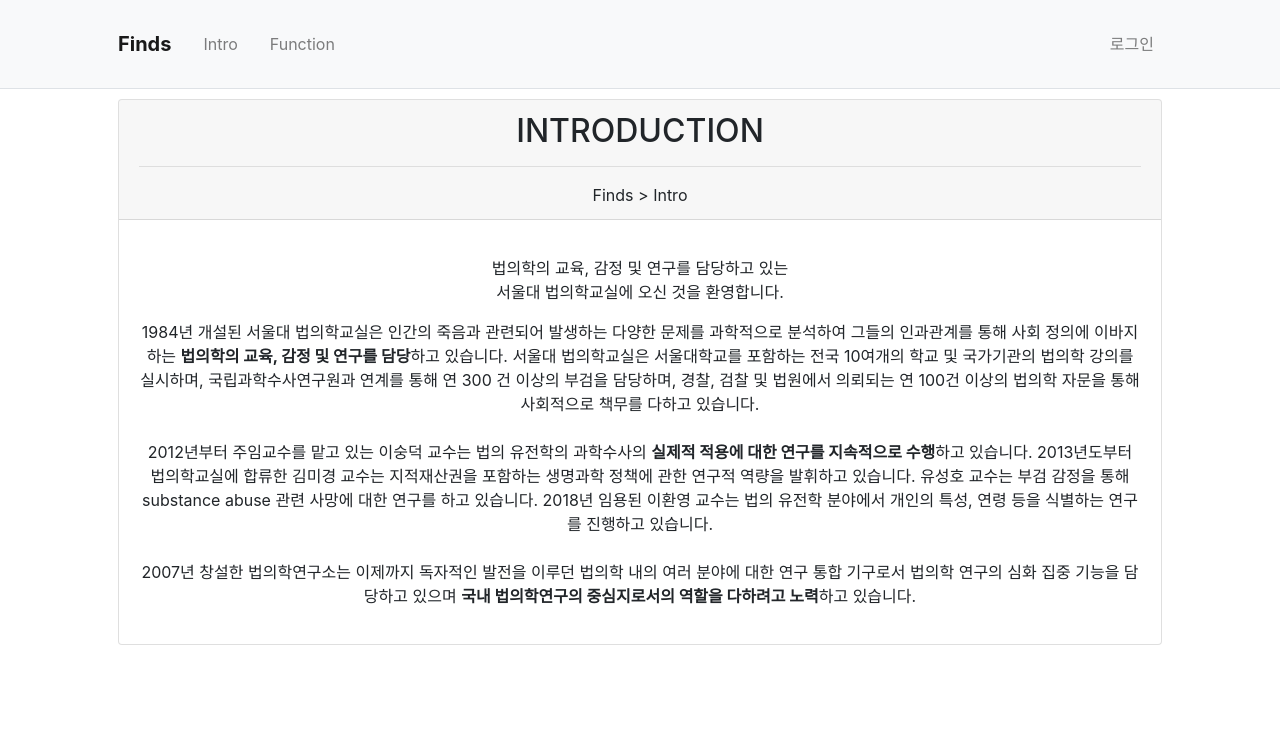
After one commit to Mangbung2/Forensics_SNU, a Django app: page /bbs/intro/ in a window 1280 px wide. The commit adds this page. Shown: the top 744 px of the page. Run offline with Django 3.2, Linux system fonts and the light colour scheme; some libraries are stand-ins or nearby versions.

Commit message:
디자인 수정

```diff
--- a/bbs/urls.py
+++ b/bbs/urls.py
@@ -8,6 +8,7 @@
     #base_views.py
     path('', base_views.index, name='index'),
     path('<int:question_id>/', base_views.detail, name='detail'),
+    path('intro/', base_views.intro, name='intro'),
     #functions
     path('function/', base_views.function, name='function'),
 
--- a/bbs/views/base_views.py
+++ b/bbs/views/base_views.py
@@ -35,6 +35,12 @@
         context
         )
 
+def intro(request):
+    return render(
+        request,
+        'bbs/intro.html'
+    )
+
 def detail(request, question_id):
     question = get_object_or_404(Question, pk=question_id)
     context = {'question':question}
--- a/templates/base.html
+++ b/templates/base.html
@@ -18,8 +18,10 @@
     {% block content %}
     {% endblock %}
     <!--Body 내용 블록 끝-->
-
-    <!--jQuery-->
+    <!--아래공간-->
+    <div style="padding: 50px;"></div>
+    <!--아래공간 끝-->
+    <!jQuery-->
     <script src="{% static 'jquery-3.6.0.min.js' %}"></script>
     <!--부트스트랩JS-->
     <script src="{% static 'bootstrap.min.js' %}"></script>
--- a/templates/bbs/function.html
+++ b/templates/bbs/function.html
@@ -123,8 +123,6 @@
             </div>
         </div>
     </div>
-    <!--아래공간-->
-    <div style="padding: 50px;"></div>
     <form id="searchForm" method="get" action="{% url 'bbs:function' %}">
         <input type="hidden" id="ce_option" name="ce_option" value="{{ ce_option }}">
     </form>
--- /dev/null
+++ b/templates/bbs/intro.html
@@ -0,0 +1,28 @@
+{% extends 'base.html' %}
+{% load bbs_filter %}
+{% block content %}
+<div class="container px-4 px-lg-5" style="margin-top: 10px;">
+    <div class="card text-center">
+        <div class="card-header" style="align-content: center;">
+            <h2>INTRODUCTION</h2>
+            <hr>
+            <p style="margin-bottom: 0px;">Finds &gt; Intro</p>
+        </div>
+        <div class="card-body">
+          <p class="card-text">
+            <p class="intro_tit content_tit">법의학의 교육, 감정 및 연구를 담당하고 있는<br /><span>서울대 법의학교실에 오신 것을 환영합니다.</span></p>
+            <p class="intro_desc">
+            1984년 개설된 서울대 법의학교실은 인간의 죽음과 관련되어 발생하는 다양한 문제를 과학적으로 분석하여 그들의 인과관계를 통해 사회 정의에 이바지 하는 <b>법의학의 교육, 감정 및 연구를 담당</b>하고 있습니다. 서울대 법의학교실은 서울대학교를 포함하는 전국 10여개의 학교 및 국가기관의 법의학 강의를 실시하며, 국립과학수사연구원과 연계를 통해 연 300 건 이상의 부검을 담당하며, 경찰, 검찰 및 법원에서 의뢰되는 연 100건 이상의 법의학 자문을 통해 사회적으로 책무를 다하고 있습니다.
+            <br><br>2012년부터 주임교수를 맡고 있는 이숭덕 교수는 법의 유전학의 과학수사의 <b>실제적 적용에 대한 연구를 지속적으로 수행</b>하고 있습니다. 2013년도부터 법의학교실에 합류한 김미경 교수는 지적재산권을 포함하는 생명과학 정책에 관한 연구적 역량을 발휘하고 있습니다. 유성호 교수는 부검 감정을 통해 substance abuse 관련 사망에 대한 연구를 하고 있습니다. 2018년 임용된 이환영 교수는 법의 유전학 분야에서 개인의 특성, 연령 등을 식별하는 연구를 진행하고 있습니다.
+            <br><br>2007년 창설한 법의학연구소는 이제까지 독자적인 발전을 이루던 법의학 내의 여러 분야에 대한 연구 통합 기구로서 법의학 연구의 심화 집중 기능을 담당하고 있으며 <b>국내 법의학연구의 중심지로서의 역할을 다하려고 노력</b>하고 있습니다.
+            </p>
+            </p>
+        </div>
+      </div>
+</div>
+
+{% endblock %}
+
+{% block script %}
+
+{% endblock %}
--- a/templates/bbs/question_form.html
+++ b/templates/bbs/question_form.html
@@ -2,7 +2,7 @@
 
 {% block content %}
 
-<div class="container">
+<div class="container px-4 px-lg-5" style="margin-top: 10px;">
     <h5 class="my-3 border-bottom pb-2">
         질문등록
     </h5>
@@ -40,5 +40,4 @@
         </button>
     </form>
 </div>
-
 {% endblock %}
--- a/templates/bbs/question_list.html
+++ b/templates/bbs/question_list.html
@@ -1,7 +1,7 @@
 {% extends 'base.html' %}
 {% load bbs_filter %}
 {% block content %}
-<div class="container px-4 px-lg-5">
+<div class="container px-4 px-lg-5" style="margin-top: 10px;">
     <div class="row justify-content-between my-3">
         <div class="col-2">
             <select class="form-control so" style="width: 100px;">
@@ -19,7 +19,7 @@
     <!--메인콘텐츠 시작-->
     <div class="container">
         <div class="row gx-4 gx-lg-5 justify-content-center">
-            <div class="col-md-10 col-lg-8 col-xl-10" style="font-weight: bold;">
+            <div class="col-md-10 col-lg-8 col-xl-12" style="font-weight: bold;">
                 <!-- Post preview-->
                 {% if question_list %}
                 {% for question in question_list %}
--- a/templates/navbar.html
+++ b/templates/navbar.html
@@ -9,7 +9,7 @@
             </button>
             <div class="collapse navbar-collapse" id="navbarNav">
                 <ul class="navbar-nav ms-auto py-4 py-lg-0">
-                    <li class="nav-item"><a class="nav-link px-lg-3 py-3 py-lg-4" href="{% url 'bbs:index' %}">Intro</a></li>
+                    <li class="nav-item"><a class="nav-link px-lg-3 py-3 py-lg-4" href="{% url 'bbs:intro' %}">Intro</a></li>
                     <li class="nav-item"><a class="nav-link px-lg-3 py-3 py-lg-4" href="{% url 'bbs:function' %}">Function</a></li>
                 </ul>
             </div>
```
Also changed, not shown: templates/bbs/question_detail.html (+4 -14 lines), templates/common/login.html (+6 -1 lines).
